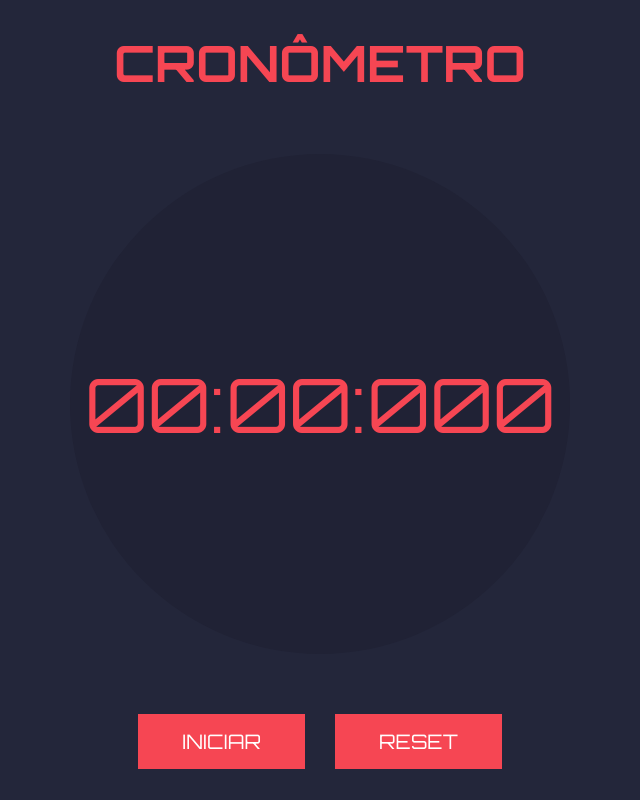
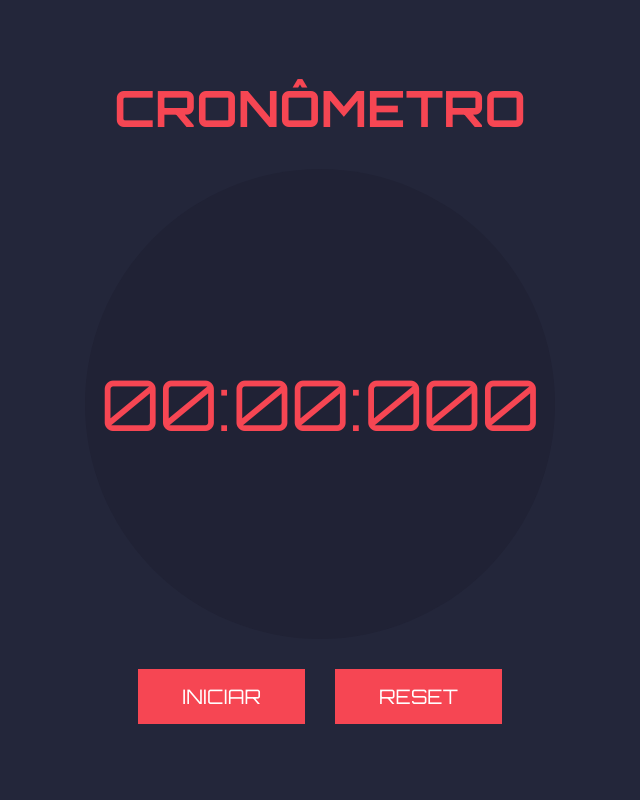
Before and after one commit to davirrocha/cronometro, a plain HTML site: page index.html in a window 1280 px wide. Shown: the whole page, without its empty margins (320-960 px from the left). Drawn offline with Linux system fonts and the light colour scheme.

Commit message:
changes-styles

```diff
--- a/style.css
+++ b/style.css
@@ -20,7 +20,7 @@ body {
     flex-direction: column;
     align-items: center;
     justify-content: center;
-    gap: 60px;
+    gap: 30px;
 }
 
 h1 {
@@ -29,20 +29,20 @@ h1 {
 }
 
 #box {
+    width: 470px;
+    height: 470px;
     position: relative;
     display: flex;
     justify-content: center;
     align-items: center;
     margin: 0 auto;
     border-radius: 50%;
-    width: 500px;
-    height: 500px;
     background-color: #202235;
 
 }
 
 p {
-    font-size: 75px;
+    font-size: 70px;
     text-align: center;
     color: #F64653;
 }
```
